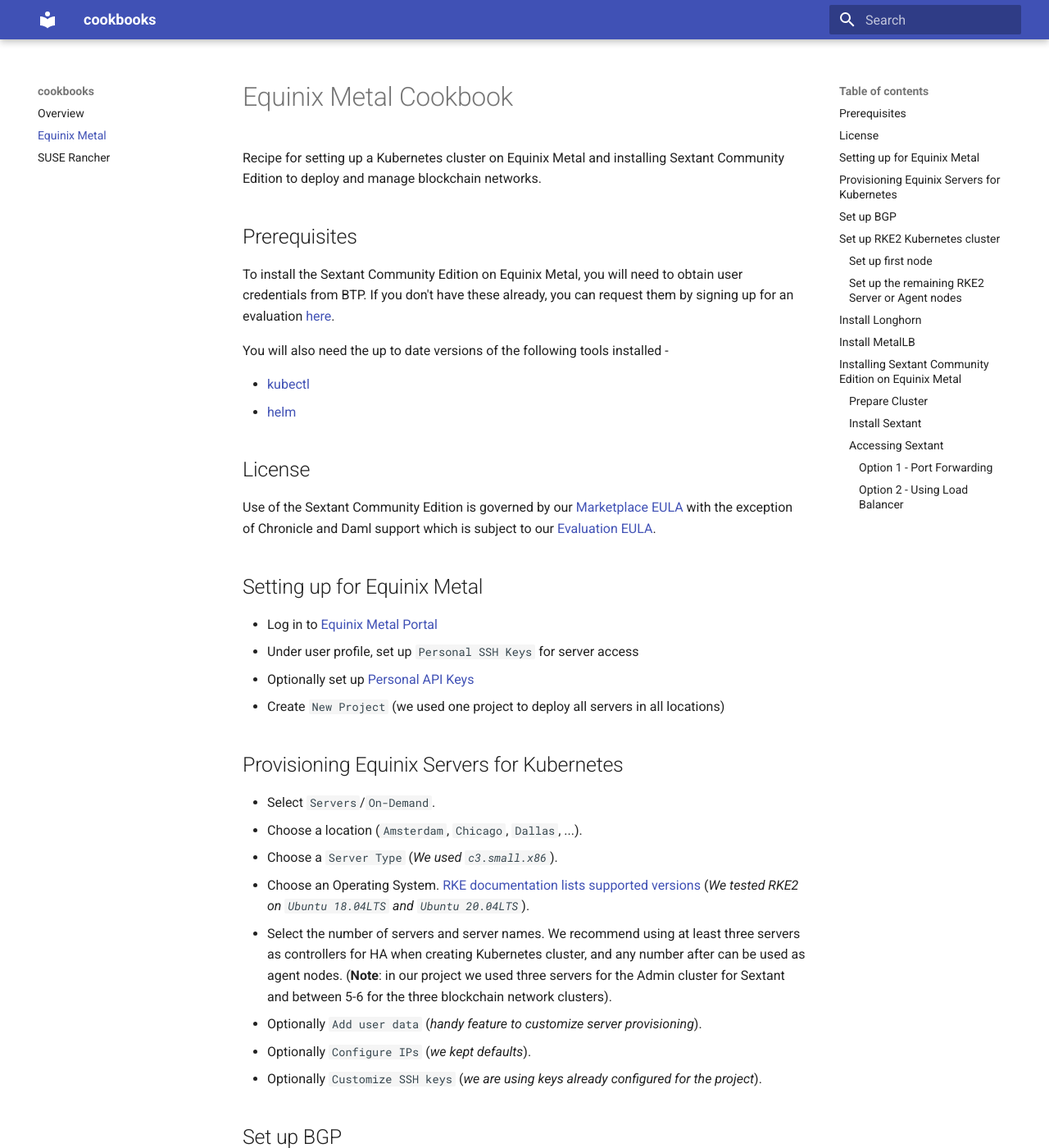
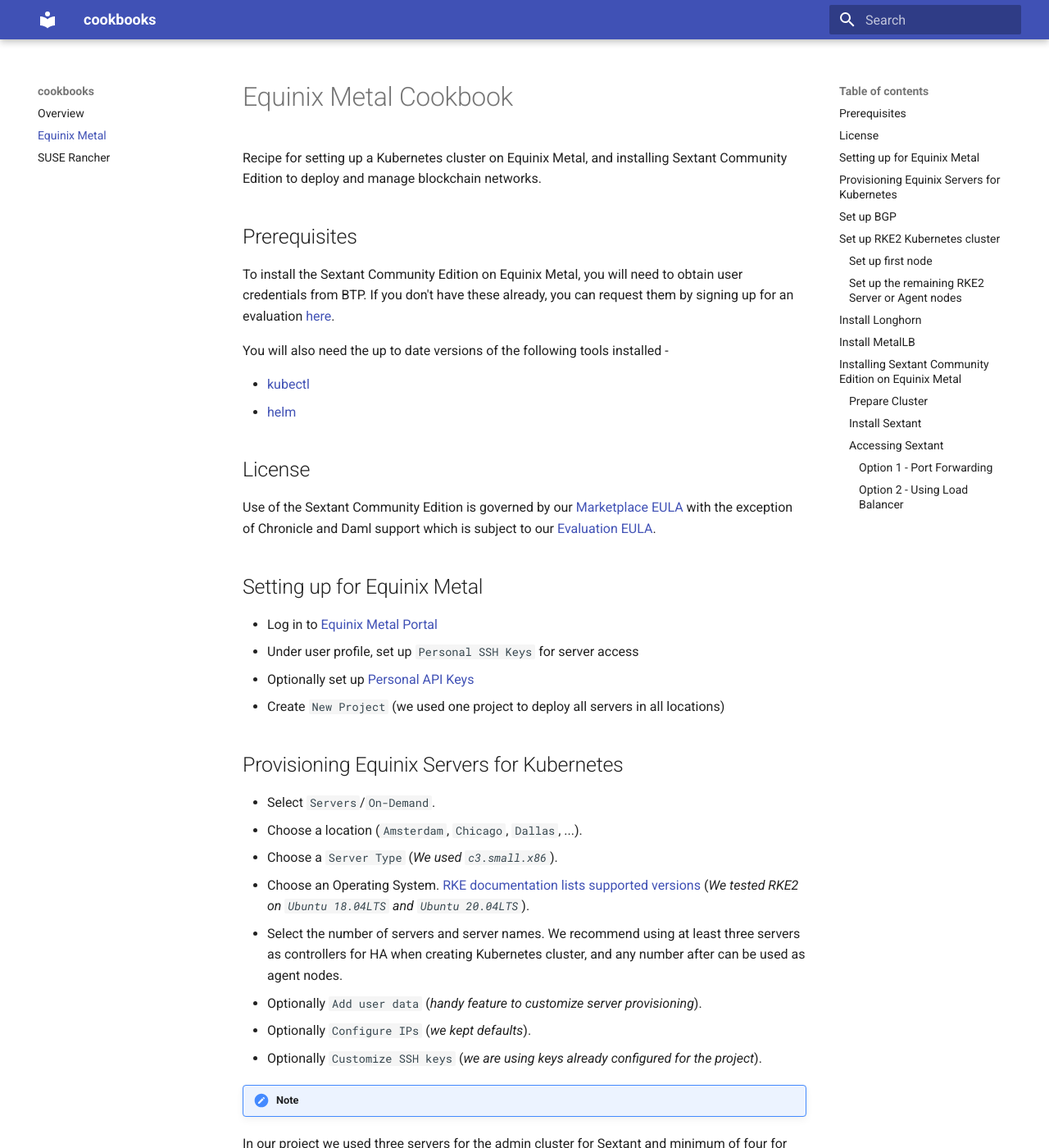
Before and after one commit to blockchaintp/cookbooks, an MkDocs documentation site: the page built from docs/equinix/index.md, in a window 1280 px wide and 1400 px high. Shown: the whole window at 82% size. Built offline with MkDocs 1.6.1 and Material for MkDocs 9.7.7, drawn with Linux system fonts in a browser that asks for light colours; some of the changed text lies outside the part shown.

Commit message:
docs: revise overview and stub out chronicle domains
Signed-off-by: Duncan Johnston-Watt <duncan@blockchaintp.com>

```diff
--- a/docs/equinix/index.md
+++ b/docs/equinix/index.md
@@ -1,6 +1,6 @@
 # Equinix Metal Cookbook
 
-Recipe for setting up a Kubernetes cluster on Equinix Metal and installing
+Recipe for setting up a Kubernetes cluster on Equinix Metal, and installing
 Sextant Community Edition to deploy and manage blockchain networks.
 
 ## Prerequisites
@@ -41,13 +41,14 @@ with the exception of Chronicle and Daml support which is subject to our
 * Select the number of servers and server names. We recommend using at least
   three servers as controllers for HA when creating Kubernetes cluster, and any
   number after can be used as agent nodes.
-  (**Note**: in our project we used three servers for the Admin cluster for
-  Sextant and between 5-6 for the three blockchain network
-  clusters).
 * Optionally `Add user data` (_handy feature to customize server provisioning_).
 * Optionally `Configure IPs` (_we kept defaults_).
 * Optionally `Customize SSH keys` (_we are using keys already configured for the
   project_).
+
+!!!Note
+  In our project we used three servers for the admin cluster for Sextant and
+  minimum of four for the three blockchain network clusters.
 
 ## Set up BGP
 
@@ -55,7 +56,9 @@ with the exception of Chronicle and Daml support which is subject to our
   [Local BGP](https://metal.equinix.com/developers/docs/networking/local-global-bgp/)
   for the project.
 * For each deployed server under Details/BGP/Manage, click on `Enable BGP`
-  (_Note: you should enable BGP on at least two servers, preferably all_).
+
+!!!Note
+    You should enable BGP on at least two servers, preferably all.
 
 ## Set up [RKE2 Kubernetes cluster](https://rancher.com/docs/rancher/v2.5/en/installation/resources/k8s-tutorials/ha-rke2/)
 
@@ -284,7 +289,8 @@ STATUS: deployed
 REVISION: 1
 TEST SUITE: None
 NOTES:
-1. Get the initial Sextant application username and password by running this command
+1. Get the initial Sextant application username and password by running this
+command
   kubectl describe pod/sextant-0|grep INITIAL_
 
 2. Get the application URL by running these commands:
--- a/mkdocs.yml
+++ b/mkdocs.yml
@@ -9,5 +9,9 @@ markdown_extensions:
       permalink: true
 nav:
   - Overview: index.md
+#  - Chronicle:
+#    - Overview: chronicle/index.md
+#    - Domain1: chronicle/domain1.md
+#    - Domain2: chronicle/domain2.md
   - Equinix Metal: equinix/index.md
   - SUSE Rancher: rancher/index.md
```
Also changed, not shown: other parts of docs/equinix/index.md (+21 -19 lines), docs/chronicle/index.md (added, +1 -0 lines), docs/index.md (+19 -1 lines), docs/rancher/index.md (+4 -3 lines), docs/chronicle/domain1.md (added), docs/chronicle/domain2.md (added).
